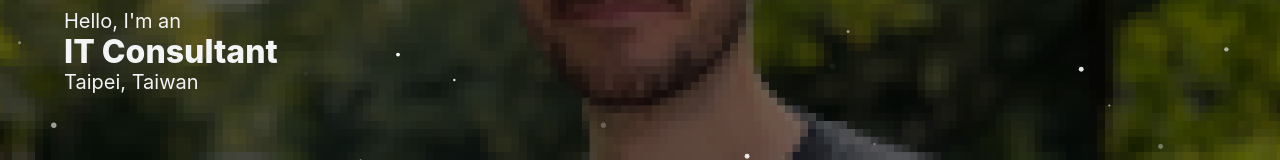
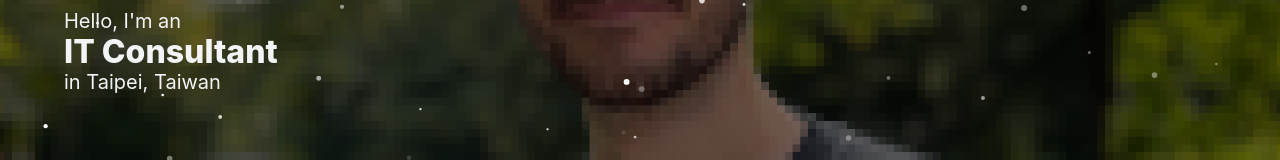
Before and after one commit to Apapora/personal-website, a React (Create React App) app: page / in a window 1280 px wide. Shown: the part 367-527 px from the top of the page. Built offline with nearby package versions, Linux system fonts and the light colour scheme; no server answers.

Commit message:
update to v1.4.1

```diff
--- a/src/components/elements/Hero.js
+++ b/src/components/elements/Hero.js
@@ -15,8 +15,10 @@ function Hero() {
           <p className="subtitle is-5">Hello, I'm an</p>
           <h1 className="title">{Resume.basics.label}</h1>
           <h2 className="subtitle">
-            {Resume.basics.location.region}, {Resume.basics.location.country}
-          </h2>
+            <p className="subtitle is-5">in
+	    {Resume.basics.location.region}, {Resume.basics.location.country}
+            </p>
+	  </h2>
         </div>
       </div>
       <div className="hero-foot" style={{ paddingBottom: "20px" }}>
--- a/src/components/elements/Particle.js
+++ b/src/components/elements/Particle.js
@@ -1,9 +1,16 @@
-import React from "react";
-import Particles from "react-particles";
-import { loadFull } from "tsparticles";
-import { useCallback } from "react";
+import { useEffect } from "react";
+import Particles, { initParticlesEngine } from "@tsparticles/react";
+import { loadSlim } from "@tsparticles/slim";
 
 const App = () => {
+  // Initialize the particles engine
+  useEffect(() => {
+    initParticlesEngine(async (engine) => {
+      await loadSlim(engine); // Use loadSlim for a lighter bundle
+    });
+  }, []);
+
+  // Particle configuration (updated for v3)
   const options = {
     particles: {
       color: {
@@ -13,7 +20,7 @@ const App = () => {
         value: 160,
         density: {
           enable: true,
-              area: 1500,
+          area: 1500, // Changed from value_area to area
         },
       },
       links: {
@@ -22,12 +29,14 @@ const App = () => {
       },
       move: {
         direction: "right",
+        enable: true, // Explicitly enable movement
         speed: 0.05,
       },
       size: {
         value: { min: 1, max: 3 },
       },
       opacity: {
+        value: { min: 0.05, max: 1 }, // Updated for v3
         animation: {
           enable: true,
           speed: 1,
@@ -37,33 +46,38 @@ const App = () => {
     },
     fullScreen: {
       zIndex: 10,
-          enable: false // this is the line to change
+      enable: false, // Keeps particles within container
     },
     interactivity: {
       events: {
-            onclick: {
+        onClick: { // Changed from onclick to onClick
           enable: true,
           mode: "push",
         },
       },
       modes: {
         push: {
-              particles_nb: 1,
+          quantity: 1, // Changed from particles_nb to quantity
         },
       },
     },
     detectRetina: true,
-    }
+  };
 
-    const particlesInit = useCallback(async (engine) => {
-        await loadFull(engine);
-    }, []);
+  // Optional callback for when particles are loaded
+  const particlesLoaded = (container) => {
+    console.log("Particles loaded", container);
+  };
 
   return (
     <div className="App">
-            <Particles is="tsparticles" options={options} init={particlesInit} />
+      <Particles
+        id="tsparticles" // Fixed from is="tsparticles"
+        options={options}
+        particlesLoaded={particlesLoaded}
+      />
     </div>
   );
 };
 
-export default App
+export default App;
--- a/src/resume.json
+++ b/src/resume.json
@@ -9,7 +9,7 @@
     "location": {
       "country": "Taiwan",
       "countryCode": "TW",
-      "region": "Taipei"
+      "region": " Taipei"
     },
     "profiles": [
       {
```
Also changed, not shown: package.json (+14 -4 lines), 1 other file (tests, documents, lock files or other folders). Lines whose indentation alone changed are shown as unchanged.
